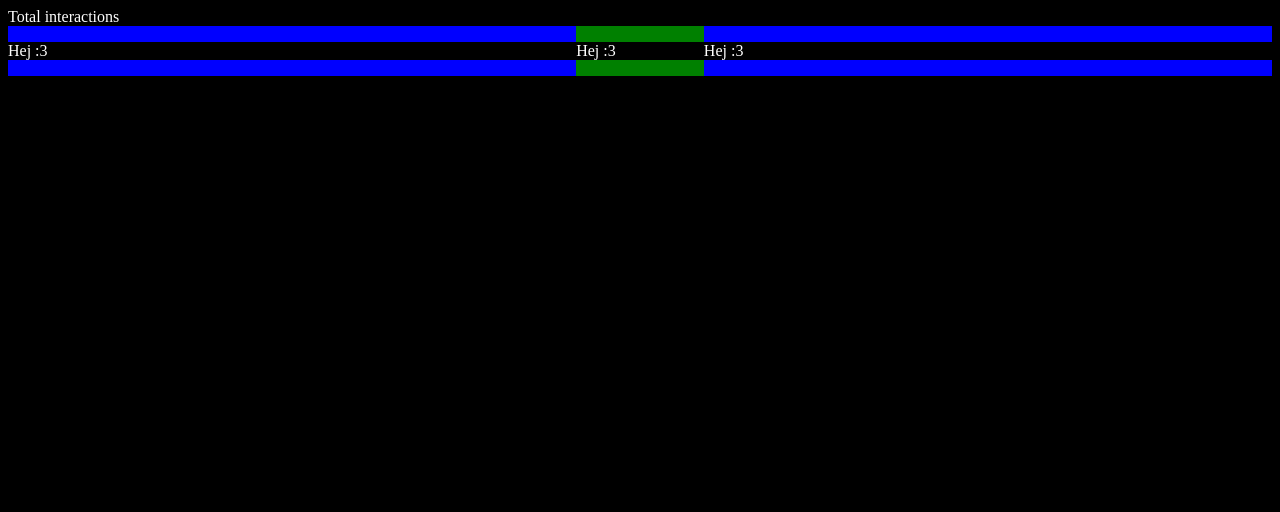
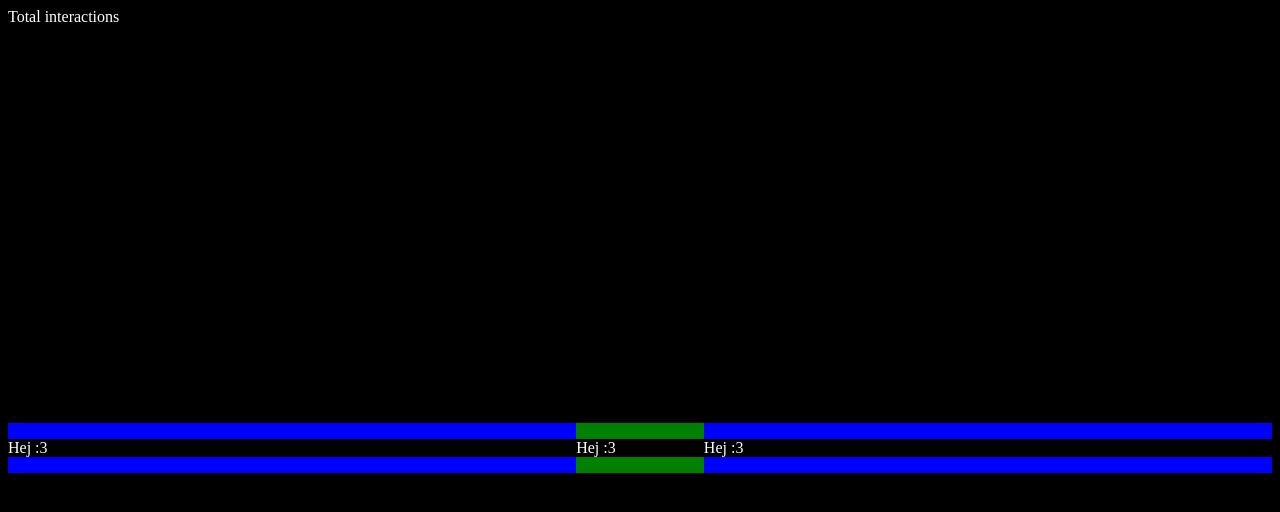
Before and after one commit to andreas-brandenborg/06-Common-Cultancy, a website: page Client/index.html in a window 1280 px wide. Drawn offline with Linux system fonts and the light colour scheme.

Commit message:
centered style.ss

```diff
--- a/Client/style.css
+++ b/Client/style.css
@@ -3,9 +3,15 @@
     color: white;
 }
 
+header {
+    height: 10vh;
+}
+
 #flexbox {
     display: flex;
     justify-content: space-between;
+    height: 90vh;
+    align-items: center;
 }
 
 #flexbox > div:nth-child(odd) {
```
